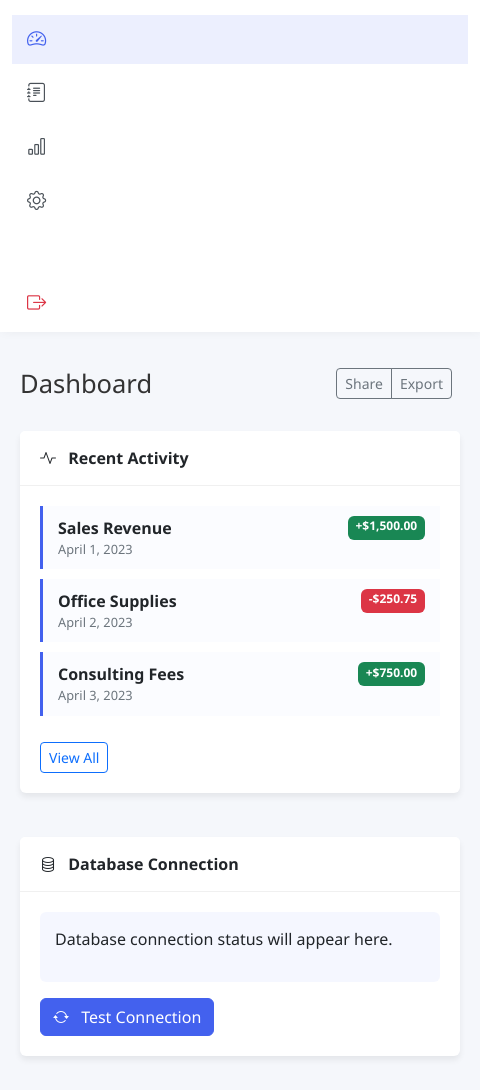
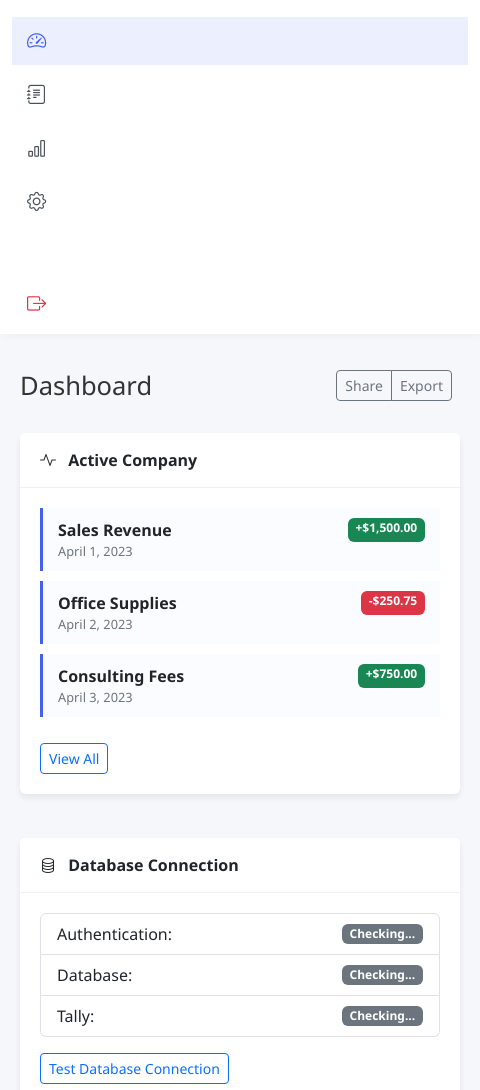
Before and after one commit to jaysomani/Tallyfy.ai-desktop, an Electron app: page src/renderer/index.html in a window 480 px wide. Shown: the part 61-1151 px from the top of the page. Drawn offline with nearby package versions, Linux system fonts and the light colour scheme; no server answers.

Commit message:
Fix: Add dbStatusMessage element to display database status messages

```diff
--- a/src/renderer/index.html
+++ b/src/renderer/index.html
@@ -38,8 +38,7 @@
   <nav class="navbar navbar-expand-lg navbar-light">
     <div class="container-fluid">
       <a class="navbar-brand" href="#">
-        <i class="bi bi-bar-chart-fill text-primary me-2"></i>
-        TallyfyAI
+        <img src="assets/img/horizontal.png" alt="TallyfyAI Logo" height="30">
       </a>
 
       <div class="ms-auto d-flex align-items-center">
@@ -116,7 +115,7 @@
             <div class="card">
               <div class="card-header">
                 <i class="bi bi-activity me-2"></i>
-                Recent Activity
+                Active Company
               </div>
               <div class="card-body">
                 <div class="activity-item">
@@ -156,14 +155,21 @@
                 Database Connection
               </div>
               <div class="card-body">
-                <div class="db-status mb-3">
-                  <p id="dbStatusMessage">Database connection status will appear here.</p>
+                <ul class="list-group" id="systemHealthList">
+                  <li class="list-group-item d-flex justify-content-between align-items-center">
+                    Authentication: <span class="badge bg-secondary" id="authStatus">Checking...</span>
+                  </li>
+                  <li class="list-group-item d-flex justify-content-between align-items-center">
+                    Database: <span class="badge bg-secondary" id="dbStatus">Checking...</span>
+                  </li>
+                  <li class="list-group-item d-flex justify-content-between align-items-center">
+                    Tally: <span class="badge bg-secondary" id="tallyStatus">Checking...</span>
+                  </li>
+                </ul>
+                <div class="mt-3">
+                  <button id="checkDbButton" class="btn btn-sm btn-outline-primary">Test Database Connection</button>
+                  <p id="dbStatusMessage" class="text-muted mt-2"></p>
                 </div>
-
-                <button id="checkDbButton" class="btn btn-primary">
-                  <i class="bi bi-arrow-repeat me-2"></i>
-                  Test Connection
-                </button>
               </div>
             </div>
           </div>
```
